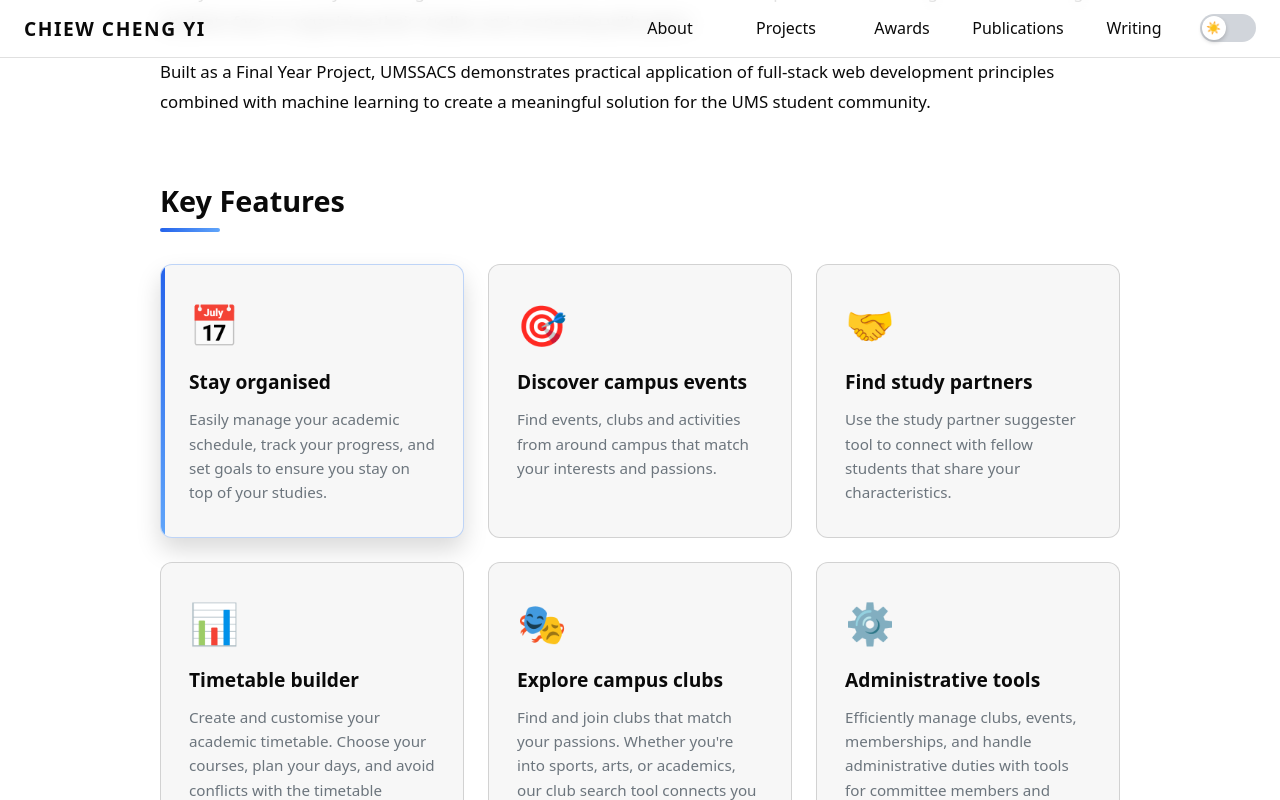
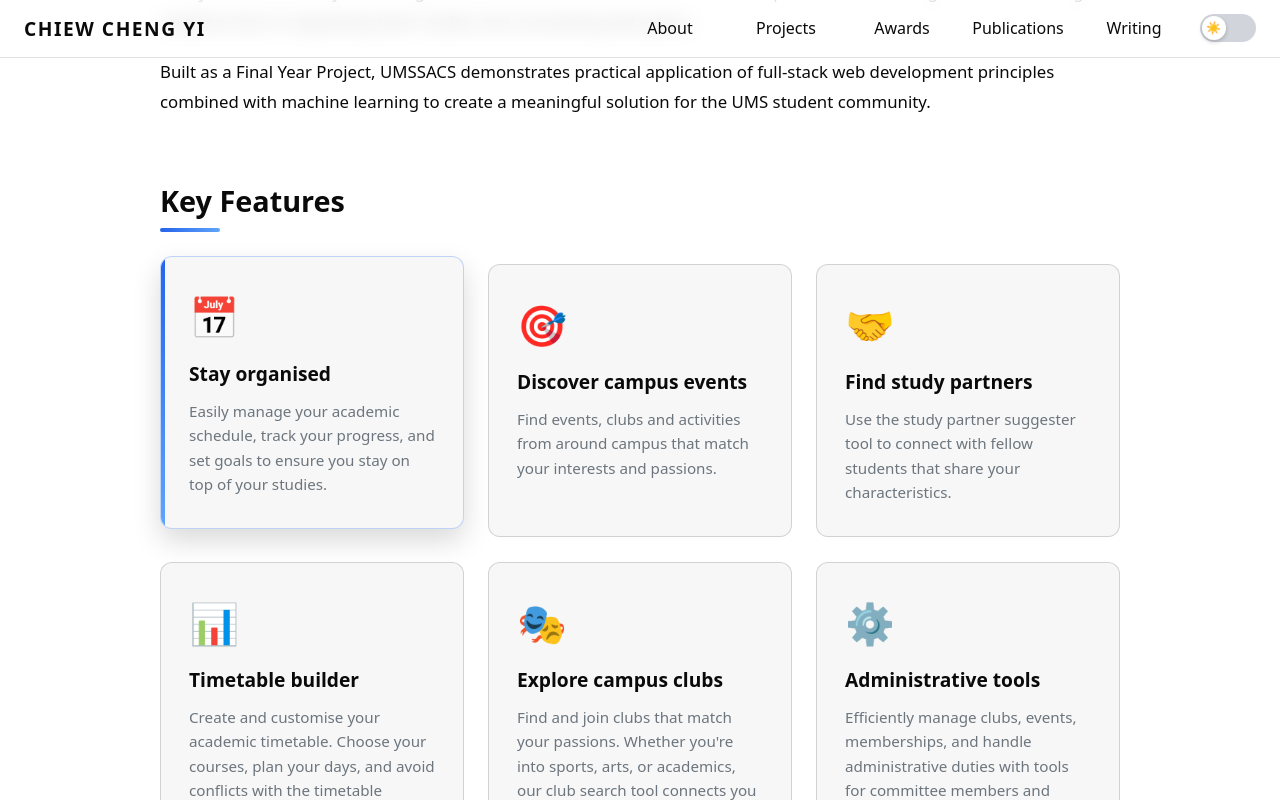
Before and after one commit to ccy7701/my-portfolio, a SvelteKit app: page /projects/umssacs in a window 1280 px wide. In both pictures the pointer is over the element 312 px from the left and 1024 px from the top of the page. Shown: the part 624-1424 px from the top of the page. Built offline with nearby package versions, Linux system fonts and the light colour scheme.

Commit message:
Update +page.svelte

```diff
--- a/src/routes/projects/umssacs/+page.svelte
+++ b/src/routes/projects/umssacs/+page.svelte
@@ -551,12 +551,14 @@
     border: 1px solid var(--card-border);
     padding: 2rem 1.75rem;
     border-radius: 12px;
-    transition: all 0.3s cubic-bezier(0.4, 0, 0.2, 1);
-    opacity: 0;
-    animation: slideInUp 0.6s ease forwards;
-    animation-delay: var(--delay);
     position: relative;
     overflow: hidden;
+    opacity: 1;
+    transform: translateY(0);
+    animation: slideInUp 0.6s ease backwards;
+    animation-delay: var(--delay);
+    transition: transform 0.3s ease, box-shadow 0.3s ease, border-color 0.3s ease;
+    will-change: transform;
   }
 
   .feature-card::before {
@@ -573,7 +575,7 @@
 
   .feature-card:hover {
     transform: translateY(-8px);
-    box-shadow: 0 12px 24px rgba(0, 0, 0, 0.15);
+    box-shadow: 0 12px 28px rgba(0, 0, 0, 0.15);
     border-color: rgba(59, 130, 246, 0.3);
   }
 
@@ -878,8 +880,8 @@
   }
 
   .learning-card:hover {
-    transform: translateY(-4px);
-    box-shadow: 0 8px 20px rgba(0, 0, 0, 0.12);
+    transform: translateY(-8px);
+    box-shadow: 0 12px 28px rgba(0, 0, 0, 0.15);
     border-color: rgba(59, 130, 246, 0.3);
   }
 
@@ -946,8 +948,8 @@
   }
 
   .future-item:hover {
-    transform: translateY(-4px);
-    box-shadow: 0 8px 20px rgba(0, 0, 0, 0.12);
+    transform: translateY(-8px);
+    box-shadow: 0 12px 28px rgba(0, 0, 0, 0.15);
     border-color: rgba(59, 130, 246, 0.3);
   }
 
```
